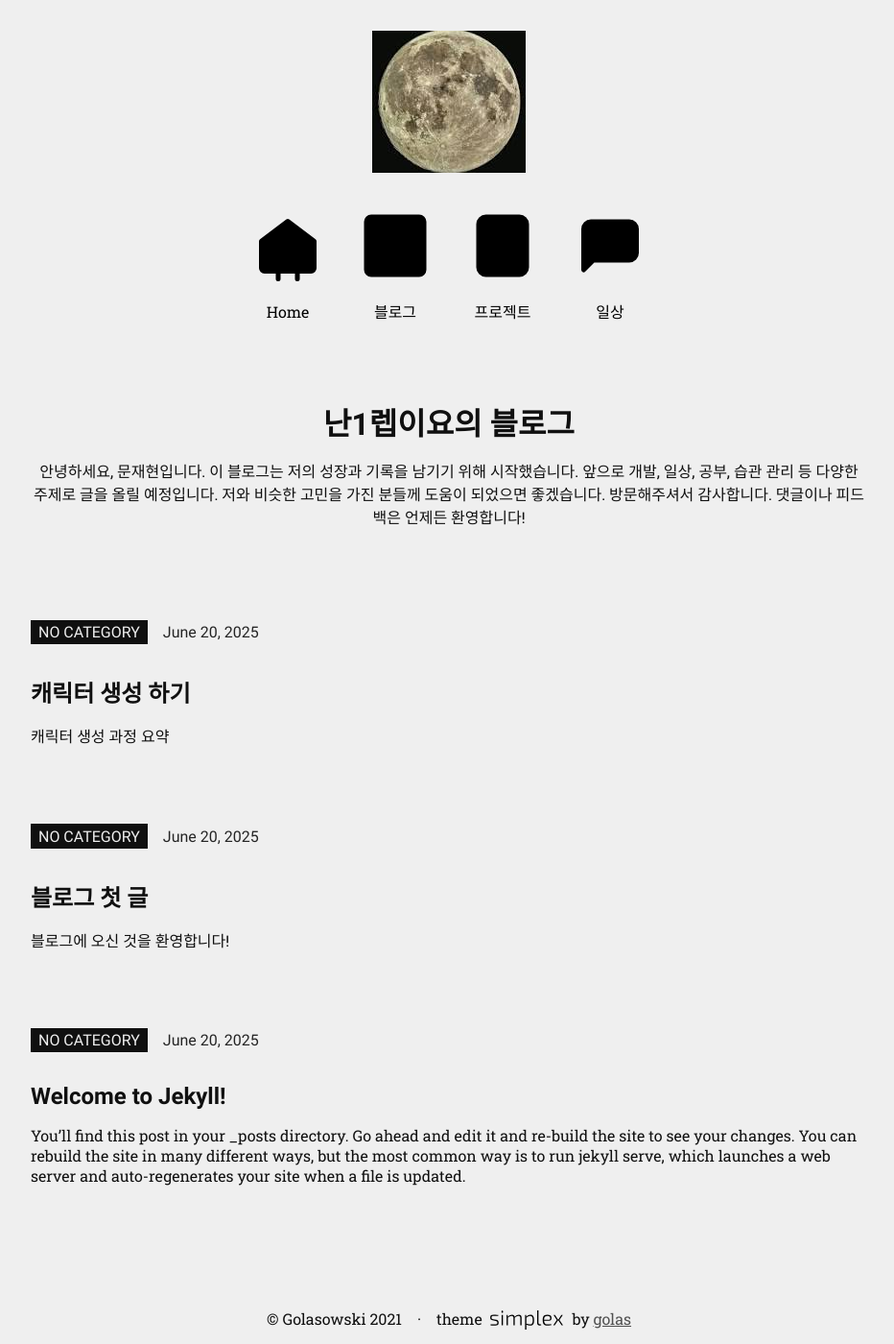
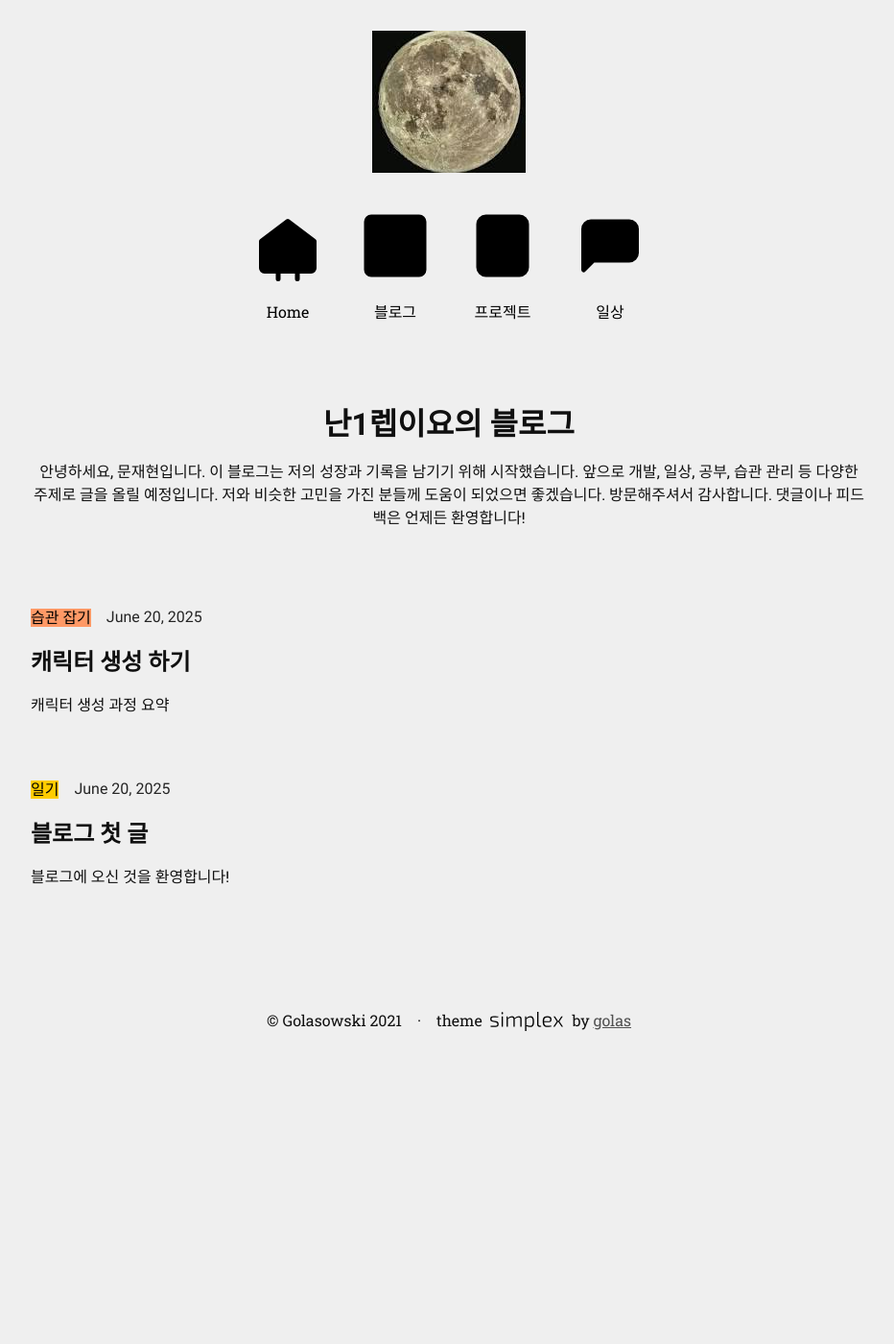
Before and after one commit to davidpro08/davidpro08.github.io, a Jekyll site: the page built from index.markdown, in a window 1280 px wide. Shown: the whole page at 96% size, without its empty margins (172-1104 px from the left). Built offline with Jekyll 4.4.1, drawn with Linux system fonts in a browser that asks for light colours; some web fonts are replaced; after the commit the page ends 1089 px from its top, so only the background shows below that.

Commit message:
홈에서도 카테고리 보이도록 하기

```diff
--- a/_data/navigation.yml
+++ b/_data/navigation.yml
@@ -1,5 +1,5 @@
 - title: Home
-  url: /
+  url:
   icon: assets/img/icons/home.svg
   hue: "#ffcc00"
 - title: 블로그
--- a/_includes/snippet.html
+++ b/_includes/snippet.html
@@ -17,11 +17,16 @@
     <section class="snippet__data">
         <section class="snippet__data__metadata">
             <section class="snippet__data__metadata__category">
-                {% for category in post.category %}
-                    <p class="snippet__data__metadata__category__title" style="background: {{ site.category | where: "category", category | map: "hue"}}">{{ site.category | where: "category", category | map: "title"}}</p>
+                {% if post.categories %}
+                    <div class="post-categories">
+                        {% for category in post.categories %}
+                            {% assign cat = site.category_map[category] %}
+                            <span class="category" style="background: {{ cat.color }};">{{ cat.title }}</span>
+                        {% endfor %}
+                    </div>
                 {% else %}
-                    <p class="snippet__data__metadata__category__title">No category</p>
-                {% endfor %}
+                    <span class="category">No Category</span>
+                {% endif %}
             </section>
             <p class="snippet__data__metadata__date">{{ post.date | date: '%B %d, %Y' }}</p>
         </section>
--- a/_posts/2025-06-20-welcome-to-jekyll.markdown
+++ /dev/null
@@ -1,29 +0,0 @@
----
-layout: post
-title:  "Welcome to Jekyll!"
-date:   2025-06-20 03:03:20 +0900
-categories: jekyll update
----
-You'll find this post in your `_posts` directory. Go ahead and edit it and re-build the site to see your changes. You can rebuild the site in many different ways, but the most common way is to run `jekyll serve`, which launches a web server and auto-regenerates your site when a file is updated.
-
-Jekyll requires blog post files to be named according to the following format:
-
-`YEAR-MONTH-DAY-title.MARKUP`
-
-Where `YEAR` is a four-digit number, `MONTH` and `DAY` are both two-digit numbers, and `MARKUP` is the file extension representing the format used in the file. After that, include the necessary front matter. Take a look at the source for this post to get an idea about how it works.
-
-Jekyll also offers powerful support for code snippets:
-
-{% highlight ruby %}
-def print_hi(name)
-  puts "Hi, #{name}"
-end
-print_hi('Tom')
-#=> prints 'Hi, Tom' to STDOUT.
-{% endhighlight %}
-
-Check out the [Jekyll docs][jekyll-docs] for more info on how to get the most out of Jekyll. File all bugs/feature requests at [Jekyll's GitHub repo][jekyll-gh]. If you have questions, you can ask them on [Jekyll Talk][jekyll-talk].
-
-[jekyll-docs]: https://jekyllrb.com/docs/home
-[jekyll-gh]:   https://github.com/jekyll/jekyll
-[jekyll-talk]: https://talk.jekyllrb.com/
```
